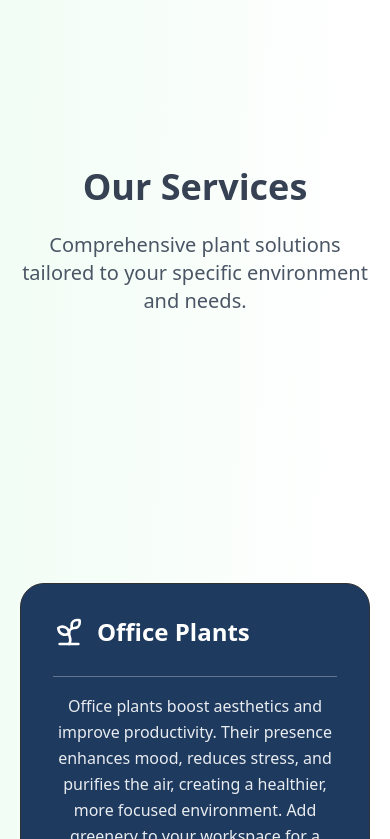
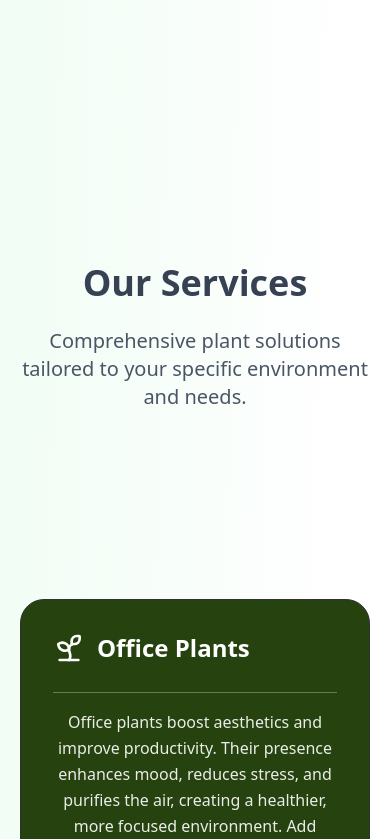
Before and after one commit to prrrathm/greenry, a Next.js app: page / in a window 390 px wide. Shown: the part 1161-2000 px from the top of the page. Built offline with nearby package versions, Linux system fonts and the light colour scheme.

Commit message:
update: september fixes #4

```diff
--- a/components/ProjectsCarousel/ProjectCarousel.tsx
+++ b/components/ProjectsCarousel/ProjectCarousel.tsx
@@ -18,29 +18,69 @@ interface Project {
 	description: string;
 	services: string[];
 	results: string[];
-	bgColor: string;
 	link: string;
 }
 
-// Add background colors to featured projects
+// Function to generate progressively lighter shades from the primary color
+const generateCardColors = (primaryColor: string, totalCards: number) => {
+	const colors = [];
+	for (let i = 0; i < totalCards; i++) {
+		// Convert hex to RGB
+		const hex = primaryColor.replace("#", "");
+		const r = parseInt(hex.substr(0, 2), 16);
+		const g = parseInt(hex.substr(2, 2), 16);
+		const b = parseInt(hex.substr(4, 2), 16);
+
+		// Calculate lightness factor (0 for first card, increasing for subsequent cards)
+		const lightenFactor = i * 0.15; // Adjust this value to control how much lighter each card gets
+
+		// Lighten the color
+		const newR = Math.min(255, Math.round(r + (255 - r) * lightenFactor));
+		const newG = Math.min(255, Math.round(g + (255 - g) * lightenFactor));
+		const newB = Math.min(255, Math.round(b + (255 - b) * lightenFactor));
+
+		colors.push(`rgb(${newR}, ${newG}, ${newB})`);
+	}
+	return colors;
+};
+
+// Function to determine if text should be light or dark based on background
+const getTextColor = (index: number) => {
+	// For darker cards (index 0-2), use white text
+	// For lighter cards (index 3-5), use dark text
+	return index < 3 ? "#ffffff" : "#1a1a1a";
+};
+
+// Function to get icon and button colors
+const getAccentColors = (index: number) => {
+	if (index < 3) {
+		return {
+			buttonBg: "#ffffff",
+			buttonText: "#1a1a1a",
+			buttonHover: "rgba(255, 255, 255, 0.9)",
+			hrColor: "rgba(255, 255, 255, 0.3)",
+		};
+	} else {
+		return {
+			buttonBg: "#1a1a1a",
+			buttonText: "#ffffff",
+			buttonHover: "rgba(26, 26, 26, 0.8)",
+			hrColor: "rgba(26, 26, 26, 0.2)",
+		};
+	}
+};
+
+const primaryColor = "#26420f";
+const cardColors = generateCardColors(primaryColor, 6);
+
+// Get featured projects
 const featuredProjects: Project[] = projects
 	.sort((a, b) => Number(b.year) - Number(a.year))
 	.slice(0, 6)
-	.map((project, index) => {
-		const colors = [
-			"bg-[#1e3a5f]", // Navy Blue
-			"bg-[#2d8659]", // Forest Green
-			"bg-[#ec8857]", // Warm Orange
-			"bg-[#8b5a3c]", // Earthy Brown
-			"bg-[#4a6741]", // Sage Green
-			"bg-[#6366f1]", // Indigo Purple
-		];
-		return {
-			...project,
-			bgColor: colors[index % colors.length],
-			link: `/projects/${project.id}`,
-		};
-	});
+	.map((project) => ({
+		...project,
+		link: `/projects/${project.id}`,
+	}));
 
 const ProjectCard = ({
 	project,
@@ -50,29 +90,39 @@ const ProjectCard = ({
 	index: number;
 }) => {
 	// top offset for sticky stacking
-	const topBase = 200;
-	const step = 40;
+	const topBase = 120;
+	const step = 20;
 	const topOffset = topBase + index * step;
+
+	const textColor = getTextColor(index);
+	const accentColors = getAccentColors(index);
 
 	const CardContent = (
 		<motion.div
-			className={`w-full grid grid-cols-1 md:grid-cols-2 ${project.bgColor} border border-[#303133] rounded-3xl min-h-[27.5rem] md:sticky md:overflow-hidden mt-5 relative`}
-			style={{ top: `${topOffset}px`, zIndex: 100 + index }}
+			className="w-full grid grid-cols-1 md:grid-cols-2 border border-[#303133] rounded-3xl min-h-[27.5rem] md:sticky md:overflow-hidden mt-5 relative"
+			style={{
+				backgroundColor: cardColors[index],
+				top: `${topOffset}px`,
+				zIndex: 100 + index,
+			}}
 			initial={{ opacity: 0, y: 24 }}
 			whileInView={{ opacity: 1, y: 0 }}
 			viewport={{ once: true, amount: 0.3 }}
-			transition={{ duration: 0.55, ease: "easeOut", delay: index * 0.08 }}
+			transition={{ duration: 0.55, ease: "easeOut" }}
 		>
 			{/* TEXT */}
-			<div className="p-8 md:p-12 text-white flex flex-col">
+			<div className="p-8 md:p-12 flex flex-col" style={{ color: textColor }}>
 				<h3 className="text-2xl lg:text-3xl font-semibold mb-3">
 					{project.title}
 				</h3>
-				<div className="text-sm text-white/80 mb-2">
+				<div className="text-sm mb-2" style={{ opacity: 0.8 }}>
 					{project.client} • {project.location}
 				</div>
-				<hr className="border-t border-white/30 my-4" />
-				<p className="text-base text-white/90 leading-relaxed mb-6">
+				<hr
+					className="border-t my-4"
+					style={{ borderColor: accentColors.hrColor }}
+				/>
+				<p className="text-base leading-relaxed mb-6" style={{ opacity: 0.9 }}>
 					{project.description}
 				</p>
 				<div className="mt-auto">
@@ -80,7 +130,20 @@ const ProjectCard = ({
 						href={project.link}
 						aria-label={`View ${project.title} project case study`}
 					>
-						<Button className="bg-white text-gray-900 hover:bg-white/90 font-semibold flex gap-2 px-6 py-3">
+						<Button
+							className="font-semibold flex gap-2 px-6 py-3 transition-colors duration-200"
+							style={{
+								backgroundColor: accentColors.buttonBg,
+								color: accentColors.buttonText,
+							}}
+							onMouseEnter={(e) => {
+								e.currentTarget.style.backgroundColor =
+									accentColors.buttonHover;
+							}}
+							onMouseLeave={(e) => {
+								e.currentTarget.style.backgroundColor = accentColors.buttonBg;
+							}}
+						>
 							View Project
 							<ArrowRight className="h-4 w-4" />
 						</Button>
@@ -165,8 +228,7 @@ const ProjectCarouselBeta: React.FC = () => {
 						transform-origin: 50% 0%;
 						will-change: transform;
 
-						--duration: calc(var(--reverse-index0) * 1s);
-						--delay: calc(var(--index0) * 1s);
+				--duration: calc(var(--reverse-index0) * 1s);
 
 						animation: var(--duration) linear scale var(--delay) forwards;
 						animation-timeline: cards-element-scrolls-in-body;
@@ -180,7 +242,7 @@ const ProjectCarouselBeta: React.FC = () => {
 				}
 			`}</style>
 			<div className="bg-[var(--color-background-primary)] text-amber-100 text-center py-[20vh] px-5 md:px-20">
-				<div className="max-w-7xl mx-auto text-center sticky top-20">
+				<div className="max-w-7xl mx-auto text-center">
 					<h2 className="text-4xl md:text-5xl font-bold text-gray-700 mb-6">
 						Recent Projects
 					</h2>
--- a/components/Services.tsx
+++ b/components/Services.tsx
@@ -21,9 +21,62 @@ interface Service {
 	description: string;
 	image: string;
 	features: string[];
-	bgColor: string;
 	link: string;
 }
+
+// Function to generate progressively lighter shades from the primary color
+const generateCardColors = (primaryColor: string, totalCards: number) => {
+	const colors = [];
+	for (let i = 0; i < totalCards; i++) {
+		// Convert hex to RGB
+		const hex = primaryColor.replace("#", "");
+		const r = parseInt(hex.substr(0, 2), 16);
+		const g = parseInt(hex.substr(2, 2), 16);
+		const b = parseInt(hex.substr(4, 2), 16);
+
+		// Calculate lightness factor (0 for first card, increasing for subsequent cards)
+		const lightenFactor = i * 0.15; // Adjust this value to control how much lighter each card gets
+
+		// Lighten the color
+		const newR = Math.min(255, Math.round(r + (255 - r) * lightenFactor));
+		const newG = Math.min(255, Math.round(g + (255 - g) * lightenFactor));
+		const newB = Math.min(255, Math.round(b + (255 - b) * lightenFactor));
+
+		colors.push(`rgb(${newR}, ${newG}, ${newB})`);
+	}
+	return colors;
+};
+
+// Function to determine if text should be light or dark based on background
+const getTextColor = (index: number) => {
+	// For darker cards (index 0-2), use white text
+	// For lighter cards (index 3-5), use dark text
+	return index < 3 ? "#ffffff" : "#1a1a1a";
+};
+
+// Function to get icon and button colors
+const getAccentColors = (index: number) => {
+	if (index < 3) {
+		return {
+			iconColor: "#ffffff",
+			buttonBg: "#ffffff",
+			buttonText: "#1a1a1a",
+			buttonHover: "rgba(255, 255, 255, 0.9)",
+			hrColor: "rgba(255, 255, 255, 0.3)",
+		};
+	} else {
+		return {
+			iconColor: "#1a1a1a",
+			buttonBg: "#1a1a1a",
+			buttonText: "#ffffff",
+			buttonHover: "rgba(26, 26, 26, 0.8)",
+			hrColor: "rgba(26, 26, 26, 0.2)",
+		};
+	}
+};
+
+const primaryColor = "#26420f";
+const cardColors = generateCardColors(primaryColor, 6);
 
 const services: Service[] = [
 	{
@@ -38,7 +91,6 @@ const services: Service[] = [
 			"Professional aesthetics",
 			"Ongoing maintenance",
 		],
-		bgColor: "bg-[#1e3a5f]",
 		link: "/services",
 	},
 	{
@@ -53,7 +105,6 @@ const services: Service[] = [
 			"Seasonal updates",
 			"Health benefits",
 		],
-		bgColor: "bg-[#2d8659]",
 		link: "/services",
 	},
 	{
@@ -68,7 +119,6 @@ const services: Service[] = [
 			"Brand enhancement",
 			"Member satisfaction",
 		],
-		bgColor: "bg-[#ec8857]",
 		link: "/services",
 	},
 	{
@@ -83,7 +133,6 @@ const services: Service[] = [
 			"Custom arrangements",
 			"Professional service",
 		],
-		bgColor: "bg-[#8b5a3c]",
 		link: "/services",
 	},
 	{
@@ -98,7 +147,6 @@ const services: Service[] = [
 			"Custom design layouts",
 			"Perfect for meditation areas",
 		],
-		bgColor: "bg-[#4a6741]",
 		link: "/services",
 	},
 	{
@@ -113,7 +161,6 @@ const services: Service[] = [
 			"Low upkeep",
 			"Unique decorative piece",
 		],
-		bgColor: "bg-[#6366f1]",
 		link: "/services",
 	},
 ];
@@ -126,29 +173,42 @@ const ServiceCard = ({
 	index: number;
 }) => {
 	// top offset for sticky stacking
-	const topBase = 200;
-	const step = 40;
+	const topBase = 120;
+	const step = 20;
 	const topOffset = topBase + index * step;
+
+	const textColor = getTextColor(index);
+	const accentColors = getAccentColors(index);
 
 	const CardContent = (
 		<motion.div
-			className={`w-full grid grid-cols-1 md:grid-cols-2 ${service.bgColor} border border-[#303133] rounded-3xl min-h-[27.5rem] md:sticky md:overflow-hidden mt-5 relative`}
-			style={{ top: `${topOffset}px`, zIndex: 100 + index }}
+			className="w-full grid grid-cols-1 md:grid-cols-2 border border-[#303133] rounded-3xl min-h-[27.5rem] md:sticky md:overflow-hidden mt-5 relative"
+			style={{
+				backgroundColor: cardColors[index],
+				top: `${topOffset}px`,
+				zIndex: 100 + index,
+			}}
 			initial={{ opacity: 0, y: 24 }}
 			whileInView={{ opacity: 1, y: 0 }}
 			viewport={{ once: true, amount: 0.3 }}
-			transition={{ duration: 0.55, ease: "easeOut", delay: index * 0.08 }}
+			transition={{ duration: 0.55, ease: "easeOut" }}
 		>
 			{/* TEXT */}
-			<div className="p-8 md:p-12 text-white flex flex-col">
+			<div className="p-8 md:p-12 flex flex-col" style={{ color: textColor }}>
 				<div className="flex items-center gap-3 mb-3">
-					<service.icon className="h-8 w-8 text-white" />
+					<service.icon
+						className="h-8 w-8"
+						style={{ color: accentColors.iconColor }}
+					/>
 					<h3 className="text-2xl lg:text-3xl font-semibold">
 						{service.title}
 					</h3>
 				</div>
-				<hr className="border-t border-white/30 my-4" />
-				<p className="text-base text-white/90 leading-relaxed mb-6">
+				<hr
+					className="border-t my-4"
+					style={{ borderColor: accentColors.hrColor }}
+				/>
+				<p className="text-base leading-relaxed mb-6" style={{ opacity: 0.9 }}>
 					{service.description}
 				</p>
 				<div className="mt-auto">
@@ -156,7 +216,20 @@ const ServiceCard = ({
 						href={service.link}
 						aria-label={`Learn more about ${service.title} services`}
 					>
-						<Button className="bg-white text-gray-900 hover:bg-white/90 font-semibold flex gap-2 px-6 py-3">
+						<Button
+							className="font-semibold flex gap-2 px-6 py-3 transition-colors duration-200"
+							style={{
+								backgroundColor: accentColors.buttonBg,
+								color: accentColors.buttonText,
+							}}
+							onMouseEnter={(e) => {
+								e.currentTarget.style.backgroundColor =
+									accentColors.buttonHover;
+							}}
+							onMouseLeave={(e) => {
+								e.currentTarget.style.backgroundColor = accentColors.buttonBg;
+							}}
+						>
 							Learn More
 							<ArrowRight className="h-4 w-4" />
 						</Button>
@@ -256,7 +329,7 @@ const Services = () => {
 				}
 			`}</style>
 			<div className="bg-[var(--color-background-primary)] text-amber-100 text-center py-[20vh] px-5 md:px-20">
-				<div className="max-w-6xl mx-auto text-center sticky top-20">
+				<div className="max-w-6xl mx-auto text-center">
 					<h2 className="text-4xl md:text-5xl font-bold text-gray-700 mb-6">
 						Our Services
 					</h2>
--- a/components/v2/maintagline.tsx
+++ b/components/v2/maintagline.tsx
@@ -4,7 +4,7 @@ import { motion } from "framer-motion";
 
 const MainTagline = () => {
 	return (
-		<section className="main-tagline-section bg-[var(--color-background-primary)] py-24 md:py-28">
+		<section className="main-tagline-section bg-[var(--color-background-primary)] pt-48 pb-24">
 			<div className="flex w-full items-center justify-center">
 				<div className="mx-auto w-full text-center lg:w-10/12 xl:w-8/12">
 					<motion.h3
```
Also changed, not shown: components/BookingFormDialog/index.tsx (+4 -4 lines), components/Hero.tsx (+11 -22 lines), 1 other file (tests, documents, lock files or other folders).
